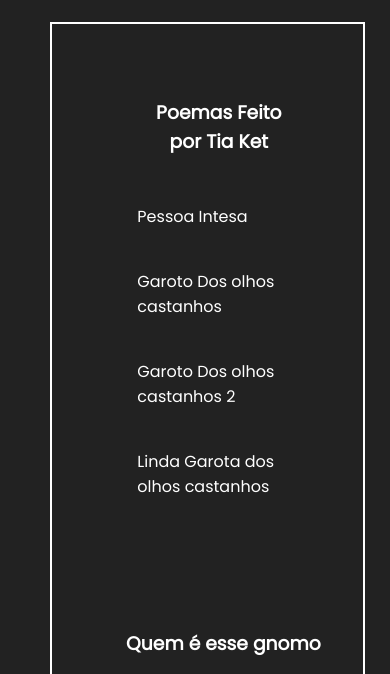
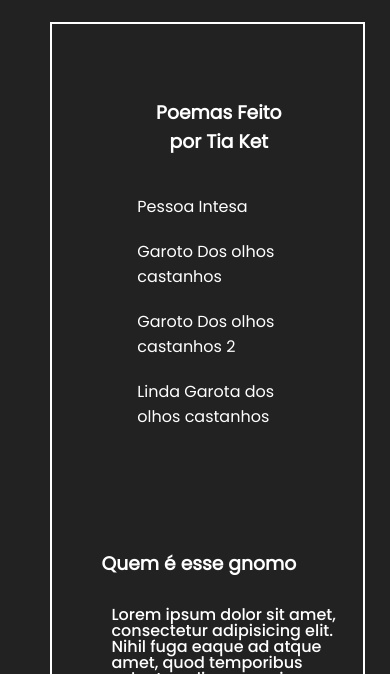
Before and after one commit to adancard/online, a plain HTML site: page tiaket/index.html in a window 390 px wide. Shown: the part 99-773 px from the top of the page. Drawn offline with Linux system fonts and the light colour scheme.

Commit message:
Add files via upload

```diff
--- a/tiaket/css/estilo.css
+++ b/tiaket/css/estilo.css
@@ -170,7 +170,7 @@ p{
 
         /* border: solid red 2px; */
         margin: auto;
-        padding: 20px;
+        padding: 10px;
         width: 80%;
         text-align: left;
         display: flex;
@@ -195,6 +195,7 @@ p{
         font-family: poppinsmedium;
         /* border:  solid red 2px; */
         width: 100%;
+        text-align: left;
 
     }
 
@@ -242,5 +243,12 @@ p{
 
     }
 
+    .titulo2{
+
+        /* border:  solid red 2px; */
+        text-align: left;
+
+    }
+
 
 }
--- a/tiaket/index.html
+++ b/tiaket/index.html
@@ -45,7 +45,7 @@
 
             <article>
 
-                <h1>Quem é esse gnomo</h1>
+                <h1 class="titulo2">Quem é esse gnomo</h1>
 
 
                 <p class="p1111">Lorem ipsum dolor sit amet, consectetur adipisicing elit. Nihil fuga eaque ad atque amet, quod temporibus voluptas aliquam quis mollitia libero consectetur quibusdam similique accusamus! Sitinventore saepe deleniti ullam.</p>
```
